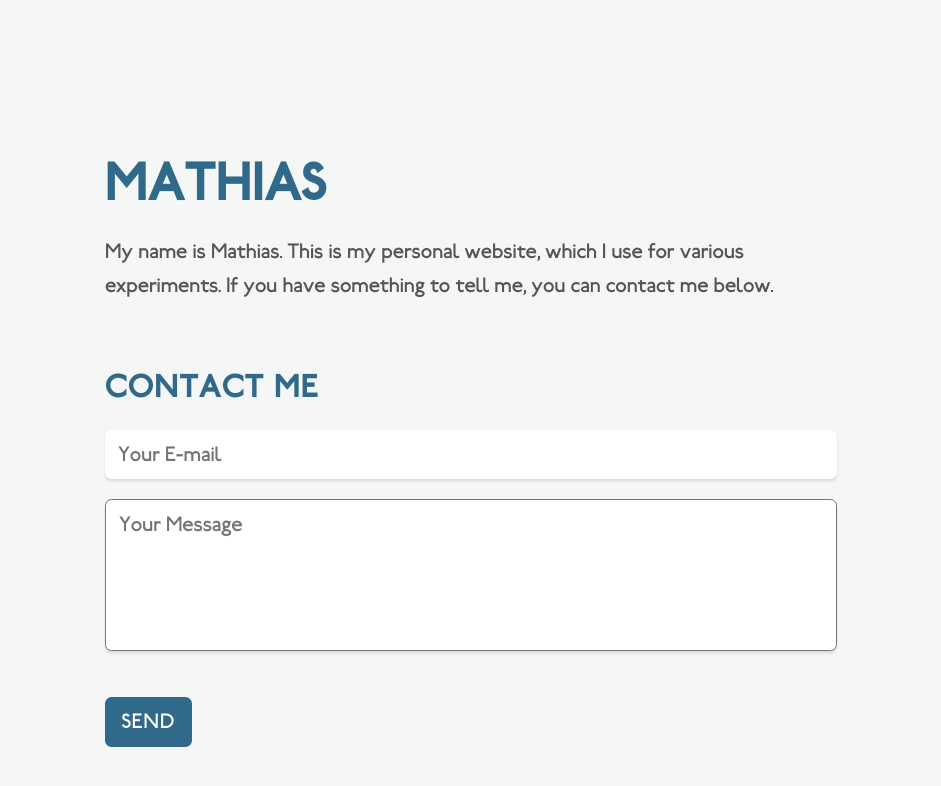
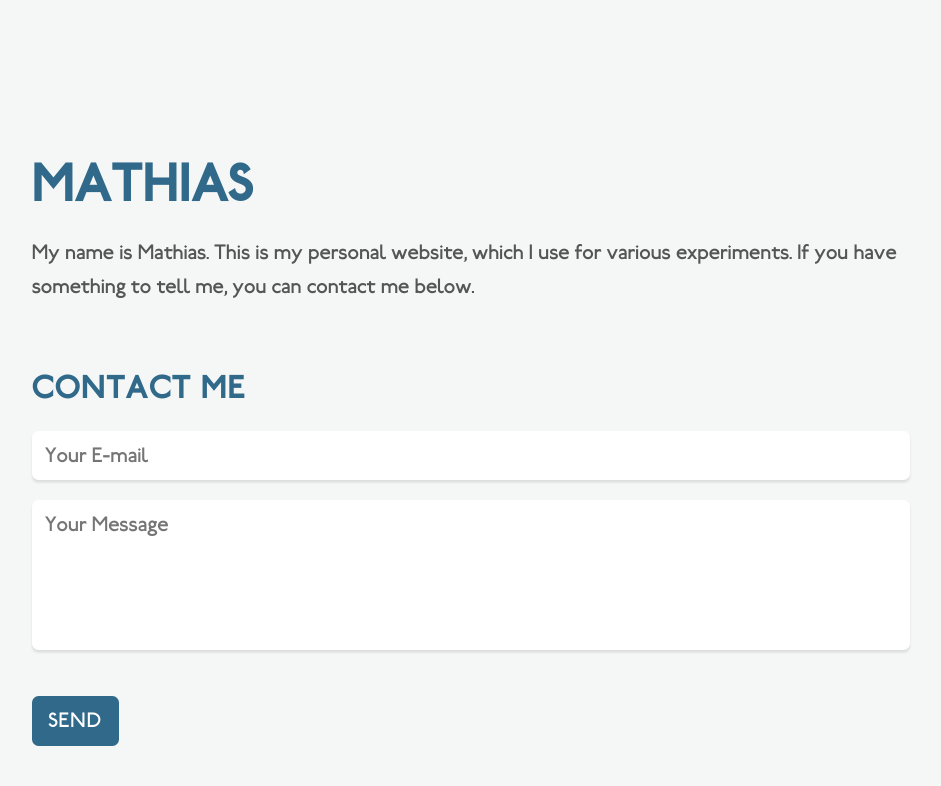
Before and after one commit to mathiascode/mathias.is, a Jekyll site: the page built from index.md, in a window 1280 px wide. Shown: the top 786 px of the page, without its empty margins (169-1110 px from the left). Built offline with Jekyll 4.4.1, drawn with Linux system fonts in a browser that asks for light colours; our own code applies the rules of GitHub Pages for plain Markdown files.

Commit message:
Small fixes

```diff
--- a/css/style.scss
+++ b/css/style.scss
@@ -20,14 +20,15 @@
 	line-height: 1.2;
 }
 button,
-input {
+input,
+textarea {
 	border: 0;
 }
 html {
 	display: table;
 	height: 100%;
 	margin: auto;
-	max-width: 50em;
+	max-width: 60em;
 	width: 100%;
 
 	@media (min-width: 0em) {
```
